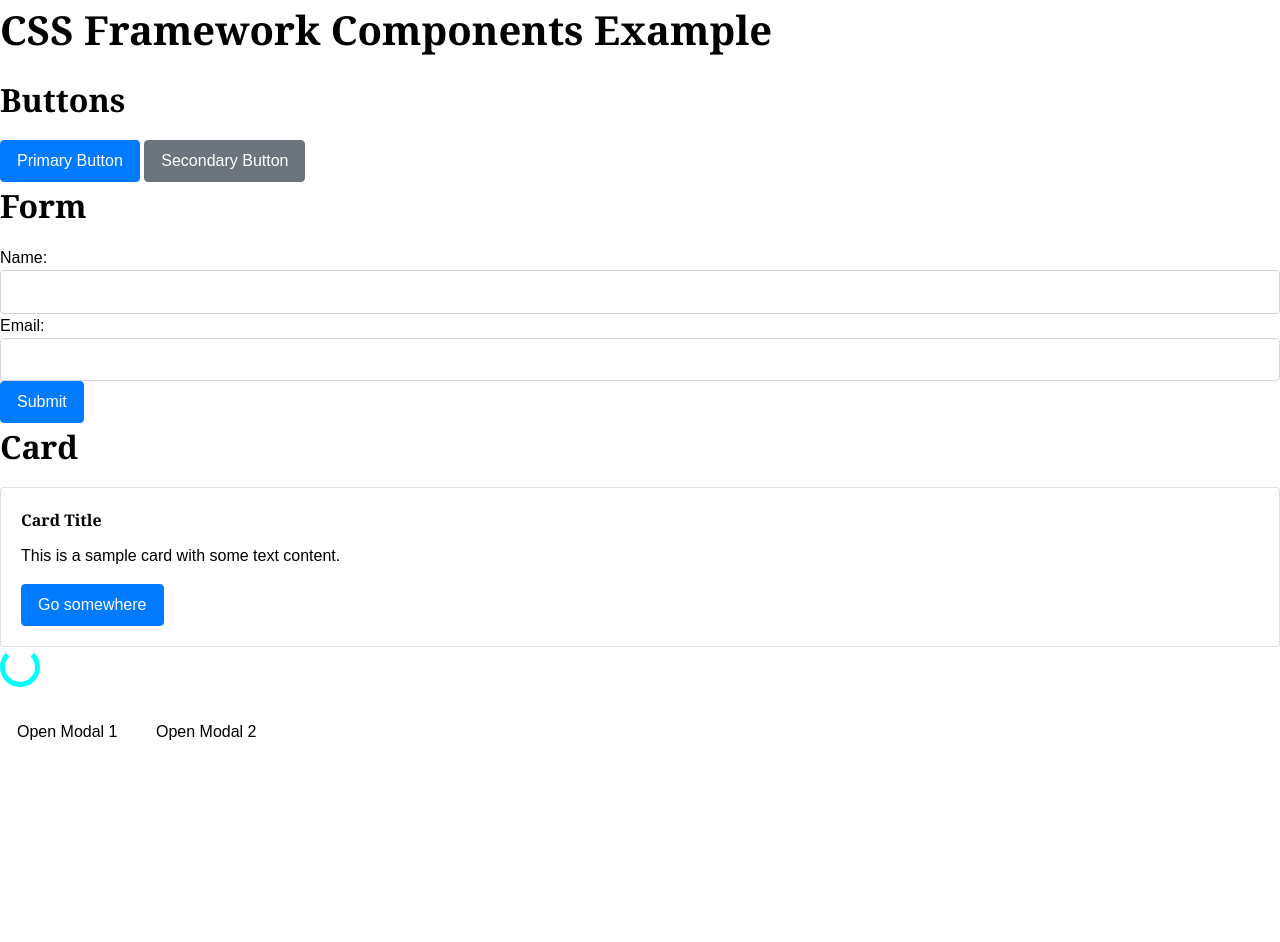
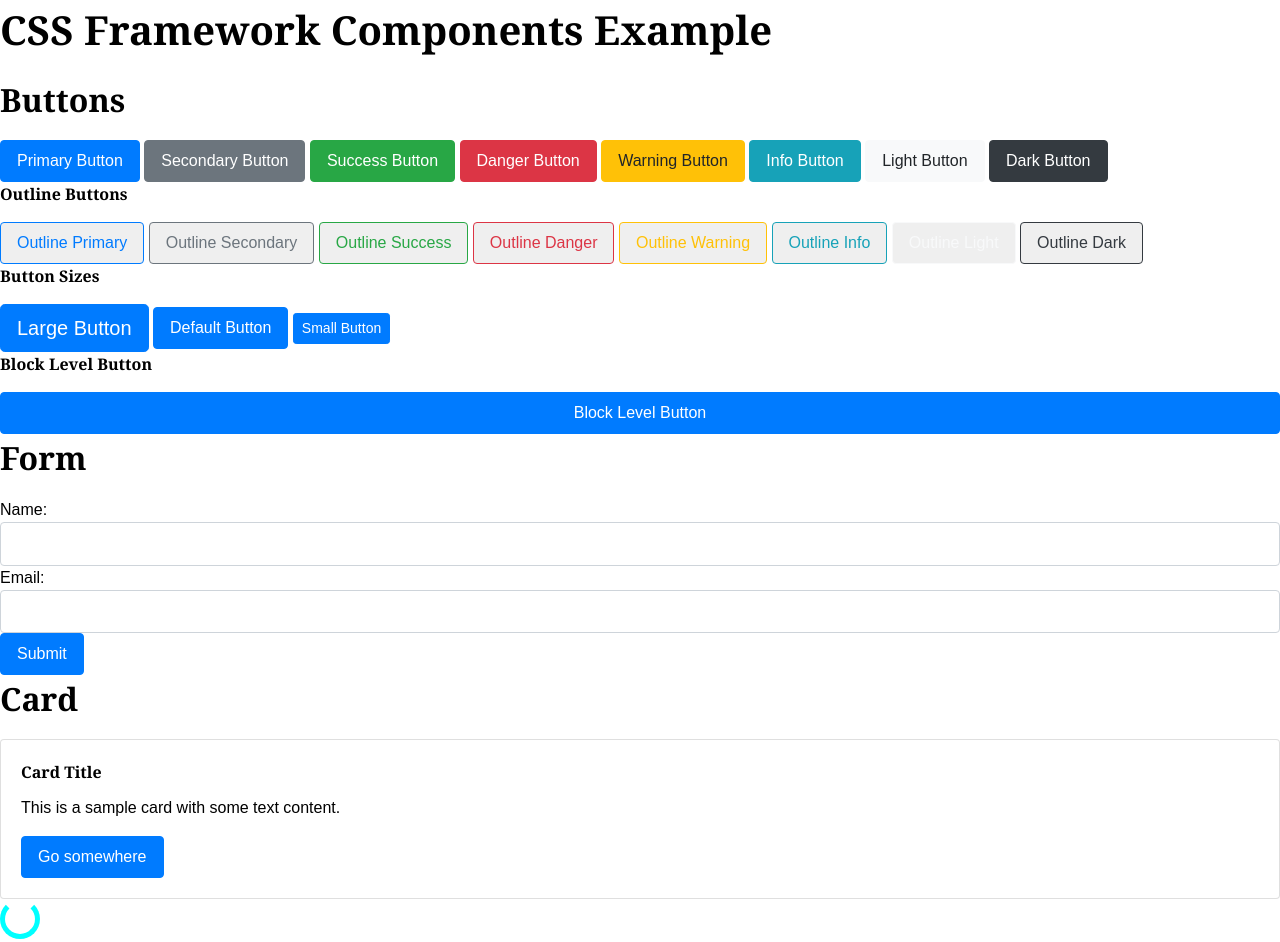
Before and after one commit to koinunopochi/ReinventingTheWheel-CSS, a plain HTML site: page sample/Base_example.html in a window 1280 px wide. Shown: the top 942 px of the page. Before the commit the page ends 800 px from the top, so only its background shows below. Drawn offline with Linux system fonts and the light colour scheme.

Commit message:
add：簡単にボタンを追加した

```diff
--- a/sample/Base_example.html
+++ b/sample/Base_example.html
@@ -12,9 +12,37 @@
   <div class="container">
     <h1>CSS Framework Components Example</h1>
 
+    <!--############################## Buttons ##############################-->
     <h2>Buttons</h2>
     <button class="btn btn-primary">Primary Button</button>
     <button class="btn btn-secondary">Secondary Button</button>
+    <button class="btn btn-success">Success Button</button>
+    <button class="btn btn-danger">Danger Button</button>
+    <button class="btn btn-warning">Warning Button</button>
+    <button class="btn btn-info">Info Button</button>
+    <button class="btn btn-light">Light Button</button>
+    <button class="btn btn-dark">Dark Button</button>
+
+    <h3>Outline Buttons</h3>
+    <button class="btn btn-outline-primary">Outline Primary</button>
+    <button class="btn btn-outline-secondary">Outline Secondary</button>
+    <button class="btn btn-outline-success">Outline Success</button>
+    <button class="btn btn-outline-danger">Outline Danger</button>
+    <button class="btn btn-outline-warning">Outline Warning</button>
+    <button class="btn btn-outline-info">Outline Info</button>
+    <button class="btn btn-outline-light">Outline Light</button>
+    <button class="btn btn-outline-dark">Outline Dark</button>
+
+    <h3>Button Sizes</h3>
+    <button class="btn btn-primary btn-lg">Large Button</button>
+    <button class="btn btn-primary">Default Button</button>
+    <button class="btn btn-primary btn-sm">Small Button</button>
+
+    <h3>Block Level Button</h3>
+    <button class="btn btn-primary btn-block">Block Level Button</button>
+
+    <!--############################## Buttons ##############################-->
+
 
     <h2>Form</h2>
     <form>
--- a/src/components/buttons.css
+++ b/src/components/buttons.css
@@ -3,11 +3,16 @@
   display: inline-block;
   padding: 0.5rem 1rem;
   font-size: 1rem;
+  font-weight: 400;
+  line-height: 1.5;
   text-align: center;
   text-decoration: none;
+  vertical-align: middle;
+  cursor: pointer;
+  user-select: none;
   border: 1px solid transparent;
   border-radius: 0.25rem;
-  cursor: pointer;
+  transition: color 0.15s ease-in-out, background-color 0.15s ease-in-out, border-color 0.15s ease-in-out, box-shadow 0.15s ease-in-out;
 }
 
 .btn-primary {
@@ -21,3 +26,191 @@
   background-color: var(--secondary-color);
   border-color: var(--secondary-color);
 }
+
+.btn-success {
+  color: #fff;
+  background-color: #28a745;
+  border-color: #28a745;
+}
+
+.btn-danger {
+  color: #fff;
+  background-color: #dc3545;
+  border-color: #dc3545;
+}
+
+.btn-warning {
+  color: #212529;
+  background-color: #ffc107;
+  border-color: #ffc107;
+}
+
+.btn-info {
+  color: #fff;
+  background-color: #17a2b8;
+  border-color: #17a2b8;
+}
+
+.btn-light {
+  color: #212529;
+  background-color: #f8f9fa;
+  border-color: #f8f9fa;
+}
+
+.btn-dark {
+  color: #fff;
+  background-color: #343a40;
+  border-color: #343a40;
+}
+
+.btn-outline-primary {
+  color: var(--primary-color);
+  border-color: var(--primary-color);
+}
+
+.btn-outline-secondary {
+  color: var(--secondary-color);
+  border-color: var(--secondary-color);
+}
+
+.btn-outline-success {
+  color: #28a745;
+  border-color: #28a745;
+}
+
+.btn-outline-danger {
+  color: #dc3545;
+  border-color: #dc3545;
+}
+
+.btn-outline-warning {
+  color: #ffc107;
+  border-color: #ffc107;
+}
+
+.btn-outline-info {
+  color: #17a2b8;
+  border-color: #17a2b8;
+}
+
+.btn-outline-light {
+  color: #f8f9fa;
+  border-color: #f8f9fa;
+}
+
+.btn-outline-dark {
+  color: #343a40;
+  border-color: #343a40;
+}
+
+.btn-lg {
+  padding: 0.5rem 1rem;
+  font-size: 1.25rem;
+  line-height: 1.5;
+  border-radius: 0.3rem;
+}
+
+.btn-sm {
+  padding: 0.25rem 0.5rem;
+  font-size: 0.875rem;
+  line-height: 1.5;
+  border-radius: 0.2rem;
+}
+
+.btn-block {
+  display: block;
+  width: 100%;
+}
+
+.btn:hover {
+  color: #fff;
+  text-decoration: none;
+}
+
+.btn-primary:hover {
+  background-color: #0069d9;
+  border-color: #0062cc;
+}
+
+.btn-secondary:hover {
+  background-color: #5a6268;
+  border-color: #545b62;
+}
+
+.btn-success:hover {
+  background-color: #218838;
+  border-color: #1e7e34;
+}
+
+.btn-danger:hover {
+  background-color: #c82333;
+  border-color: #bd2130;
+}
+
+.btn-warning:hover {
+  background-color: #e0a800;
+  border-color: #d39e00;
+}
+
+.btn-info:hover {
+  background-color: #138496;
+  border-color: #117a8b;
+}
+
+.btn-light:hover {
+  background-color: #e2e6ea;
+  border-color: #dae0e5;
+}
+
+.btn-dark:hover {
+  background-color: #23272b;
+  border-color: #1d2124;
+}
+
+.btn-outline-primary:hover {
+  color: #fff;
+  background-color: var(--primary-color);
+  border-color: var(--primary-color);
+}
+
+.btn-outline-secondary:hover {
+  color: #fff;
+  background-color: var(--secondary-color);
+  border-color: var(--secondary-color);
+}
+
+.btn-outline-success:hover {
+  color: #fff;
+  background-color: #28a745;
+  border-color: #28a745;
+}
+
+.btn-outline-danger:hover {
+  color: #fff;
+  background-color: #dc3545;
+  border-color: #dc3545;
+}
+
+.btn-outline-warning:hover {
+  color: #212529;
+  background-color: #ffc107;
+  border-color: #ffc107;
+}
+
+.btn-outline-info:hover {
+  color: #fff;
+  background-color: #17a2b8;
+  border-color: #17a2b8;
+}
+
+.btn-outline-light:hover {
+  color: #212529;
+  background-color: #f8f9fa;
+  border-color: #f8f9fa;
+}
+
+.btn-outline-dark:hover {
+  color: #fff;
+  background-color: #343a40;
+  border-color: #343a40;
+}
```
